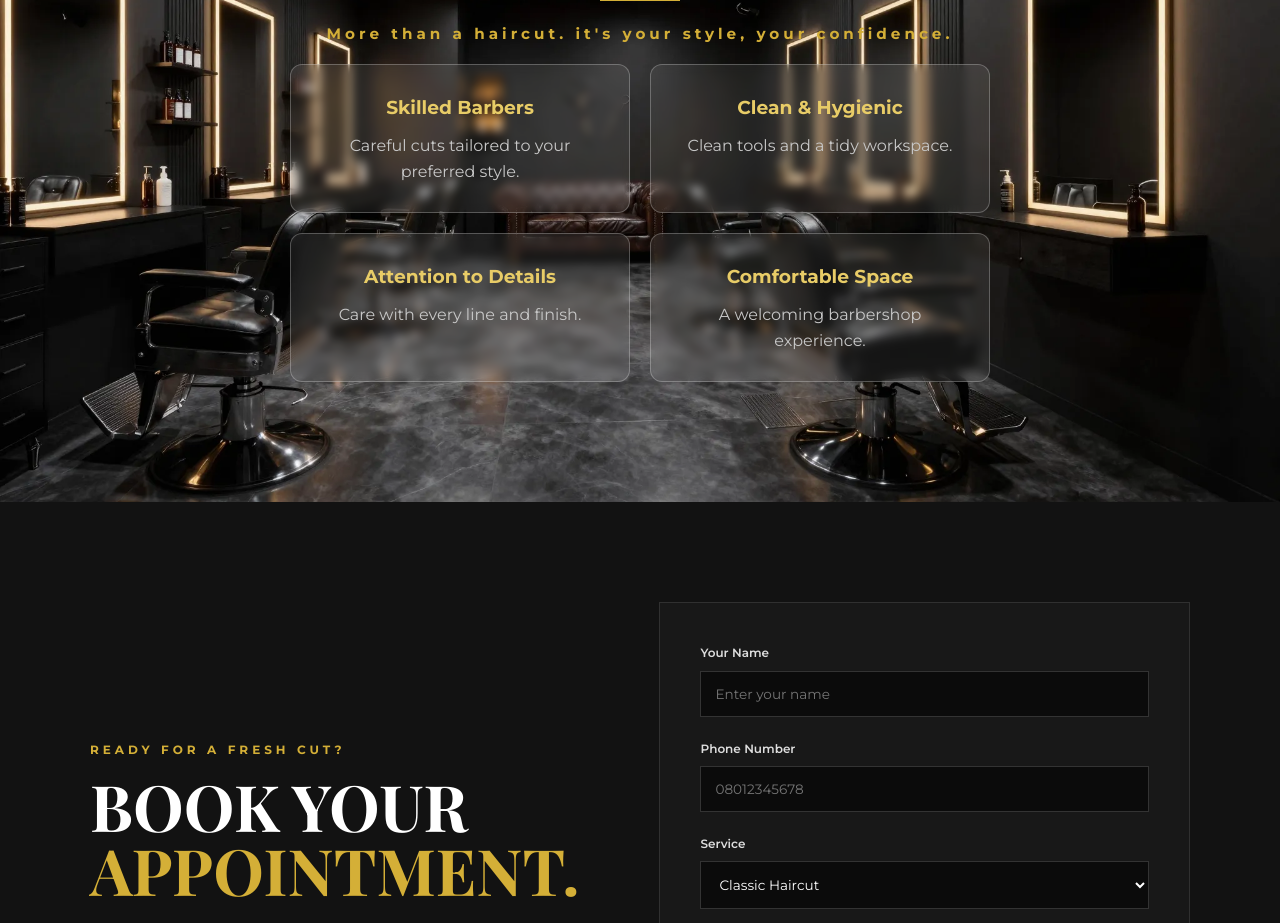
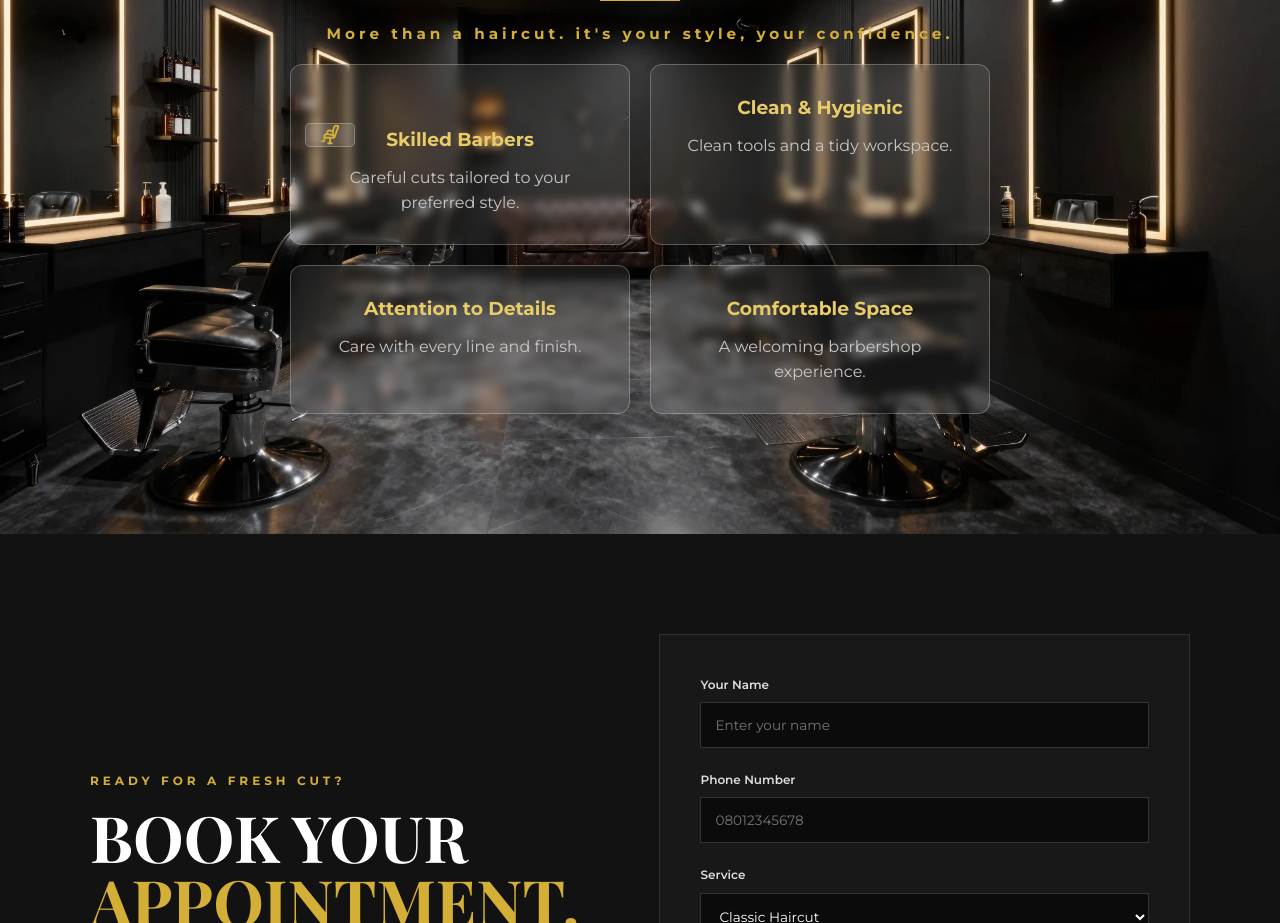
Before and after one commit to ebusky100-eb/barberwebsite, a React (Vite) app: page / in a window 1280 px wide. Shown: the part 3220-4143 px from the top of the page. Built offline with nearby package versions, Linux system fonts and the light colour scheme.

Commit message:
update css and why chose us section

```diff
--- a/src/App.css
+++ b/src/App.css
@@ -377,6 +377,20 @@ select {
 .gallery {
   background: var(--black);
   padding: 100px 6%;
+}
+
+svg{
+  color: var(--gold);
+  border-radius: 5px;
+  width: 50px;
+  background: rgba(255, 255, 255, 0.08);
+  backdrop-filter: blur(5px);
+  -webkit-backdrop-filter: blur(5px);
+  border: 1px solid rgba(255, 255, 255, 0.25);
+  position: relative;
+  right: 130px;
+  top: 30px;
+
 }
 
 .gallery-grid {
@@ -839,16 +853,38 @@ select {
   }
 
   .gallery-grid {
-    grid-template-columns: 1fr;
-  }
+  display: grid;
+  grid-template-columns: repeat(2, 1fr);
+  gap: 12px;
+  padding: 0 16px;
+}
 
+.gallery-card {
+  position: relative;
+  border-radius: 10px;
+  overflow: hidden;
+  aspect-ratio: 3 / 4; /* Keeps images nicely proportioned */
+  box-shadow: 0 4px 8px rgba(0, 0, 0, 0.2);
+}
 
+.gallery-card img {
+  width: 100%;
+  height: 100%;
+  object-fit: cover;
+}
 
-
-
-  .gallery-item {
-    height: 400px;
-  }
+/* Gradient overlay for caption text */
+.gallery-overlay {
+  position: absolute;
+  bottom: 0;
+  left: 0;
+  right: 0;
+  background: linear-gradient(to top, rgba(0,0,0,0.8), transparent);
+  padding: 16px 10px 10px 10px;
+  color: #fff;
+  font-size: 0.85rem;
+  font-weight: 500;
+}
 
   .why-choose-us{
     padding: 55px 5%;
@@ -875,4 +911,52 @@ select {
     flex-direction: column;
     gap: 10px;
   }
+
+  /* .features-grid{
+  display: grid;
+  grid-template-columns: repeat(2, minmax(0,1fr));
+  gap: 20px;
+  max-width: 1000px;
+  margin: auto;
 }
+
+.feature-card{
+  background: rgba(255, 255, 255, 0.08);
+  backdrop-filter: blur(5px);
+  -webkit-backdrop-filter: blur(5px);
+  border: 1px solid rgba(255, 255, 255, 0.25);
+  padding: 28px;
+  border-radius: 12px;
+}
+
+.feature-card h3{
+  margin-bottom: 10px;
+  color: var(--gold-light);
+}
+
+.feature-card p{
+  color: #c8c8c8;
+  line-height: 1.6;
+} */
+
+.why-choose-us{
+  background:
+
+    url("./assets/image.webp");
+
+
+
+  background-size: cover;
+  background-position:  center;
+  background-repeat: no-repeat;
+  color: white;
+  padding: 80px 6%;
+}
+
+.why-container{
+  max-width: 400px;
+  margin: 0 auto 40px;
+  text-align: center;
+}
+
+}
--- a/src/components/WhyChooseUs.jsx
+++ b/src/components/WhyChooseUs.jsx
@@ -16,7 +16,7 @@ function WhyChooseUs(){
                 <div className="features-grid">
 
                     <div className="feature-card">
-                        <h3>Skilled Barbers</h3>
+                        <svg xmlns="http://www.w3.org/2000/svg" width="24" height="24" viewBox="0 0 24 24"><g fill="none" stroke="currentColor" stroke-linecap="round" stroke-linejoin="round" stroke-width="2"><path d="M15.697 15H8c-1.105 0-2-.905-2-2.021s.898-2.027 2.001-1.977c4.69.214 7.294 1.146 8.383 1.65c.396.184.616.591.616 1.031A1.31 1.31 0 0 1 15.697 15"/><path d="m17 14l3.94-10.516c.21-.575-.15-1.193-.787-1.355c-1.634-.415-3.345.182-3.883 1.656C15.644 5.496 15 8.131 15 12m0-4.04s-3.381-1.394-4.68-.82c-.39.172-.722.457-.956.82C9 8.526 9 9.35 9 11m-3 2v3c0 .932 0 1.398-.152 1.765a2 2 0 0 1-1.083 1.083C4.398 19 3.932 19 3 19m9-4v6m-2 0h4"/></g></svg> <h3>Skilled Barbers</h3>
                         <p>Careful cuts tailored to your preferred style.</p>
                     </div>
 
```
